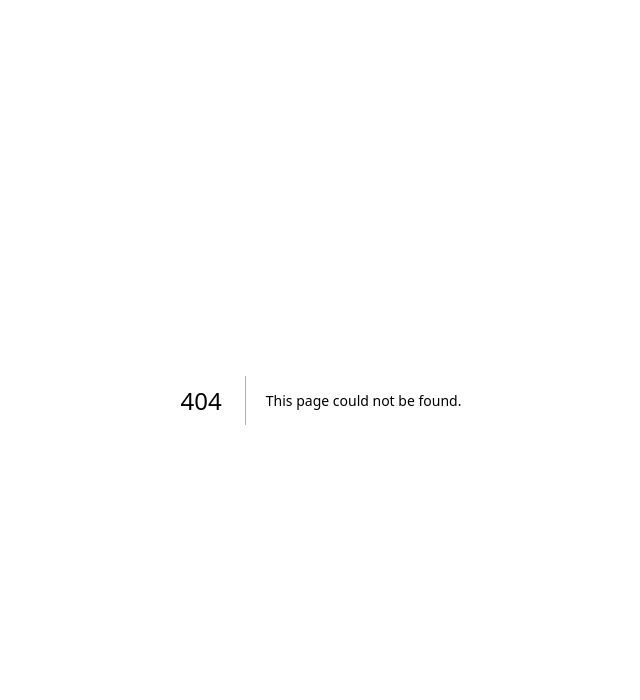
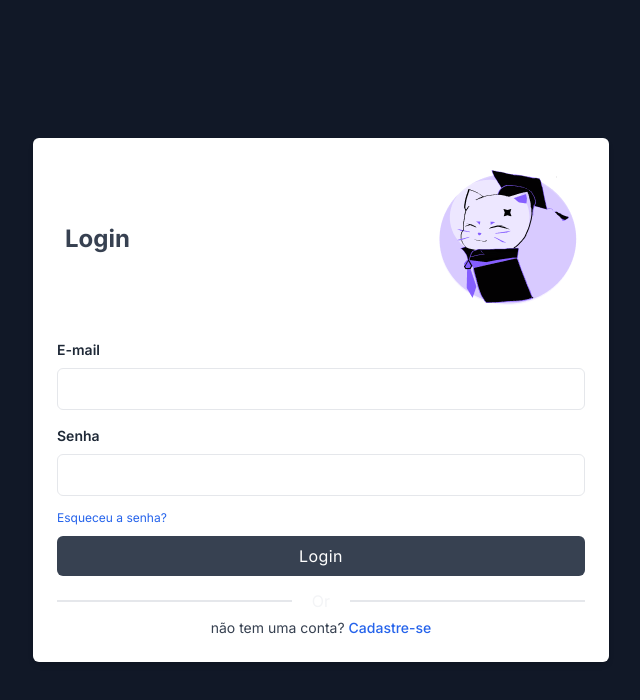
Before and after one commit to DiegoProcopio0/cursos-free, a Next.js app: page /login in a window 1280 px wide. Before the commit this address had no page. Shown: the top 700 px of the page, without its empty margins (319-959 px from the left). Built offline with nearby package versions, Linux system fonts and the light colour scheme.

Commit message:
add login

```diff
--- /dev/null
+++ b/app/cadastro/page.jsx
@@ -0,0 +1,75 @@
+import Link from "next/link";
+import Image from "next/image";
+import Logo from "../../public/assets/images/logo.png"
+
+export default function Cadastro() {
+  return (
+    <div className="relative flex flex-col items-center justify-center min-h-screen overflow-hidden">
+      <div className="w-full p-6 bg-white rounded-md shadow-md lg:max-w-xl mx-auto">
+            <div className="w-full  flex items-center justify-between p-2">
+                <h1 className="text-gray-700 font-bold text-2xl">Cadastro</h1>
+                <Image
+                    src={Logo}
+                    alt="logo do site"
+                />
+            </div>
+        <form action="/cadastro" method="POST" className="mt-6">
+          <div className="mb-4">
+            <label
+              htmlFor="nome"
+              className="block text-sm font-semibold text-gray-800"
+            >
+              Nome
+            </label>
+            <input
+              type="text"
+              className="block w-full px-4 py-2 mt-2 text-gray-700 bg-white border rounded-md focus:border-gray-400 focus:ring-gray-300 focus:outline-none focus:ring focus:ring-opacity-40"
+            />
+          </div>
+          <div className="mb-4">
+            <label
+              htmlFor="email"
+              className="block text-sm font-semibold text-gray-800"
+            >
+              E-mail
+            </label>
+            <input
+              type="email"
+              className="block w-full px-4 py-2 mt-2 text-gray-700 bg-white border rounded-md focus:border-gray-400 focus:ring-gray-300 focus:outline-none focus:ring focus:ring-opacity-40"
+            />
+          </div>
+          <div className="mb-2">
+            <label
+              htmlFor="password"
+              className="block text-sm font-semibold text-gray-800"
+            >
+              Senha
+            </label>
+            <input
+              type="password"
+              className="block w-full px-4 py-2 mt-2 text-gray-700 bg-white border rounded-md focus:border-gray-400 focus:ring-gray-300 focus:outline-none focus:ring focus:ring-opacity-40"
+            />
+          </div>
+          <div className="mt-2">
+            <button className="w-full px-4 py-2 tracking-wide text-white transition-colors duration-200 transform bg-gray-700 rounded-md hover:bg-gray-600 focus:outline-none focus:bg-gray-600">
+                Cadastre-se
+            </button>
+          </div>
+        </form>
+
+        <div className="relative flex items-center justify-center w-full mt-6 border border-t">
+          <div className="absolute px-5 bg-white">Or</div>
+        </div>
+        <p className="mt-4 text-sm text-center text-gray-700">
+            Já tem uma conta?{" "}
+          <Link
+            href="/login"
+            className="font-medium text-blue-600 hover:underline"
+          >
+            Login
+          </Link>
+        </p>
+      </div>
+    </div>
+  );
+}
--- a/app/components/Header.jsx
+++ b/app/components/Header.jsx
@@ -7,6 +7,7 @@ import Php from "../../public/assets/images/php.png"
 import Image from "next/image"
 import logo from "../../public/assets/images/logo.png"
 import Input from "../components/Input"
+import Menu from "../components/Menu"
 import React, { useState }  from 'react';
 import FilteredComponents from "./FilteredComponents"
 import About from "./About";
@@ -61,18 +62,14 @@ export default function Header() {
         <div>
             <header className="flex items-center justify-between py-4 px-3 bg-gray-200 sm:px-10 md:P-15 w-full ">
                 <Image
-                    className="sm:w-14 w-12 md:w-16"
+                    className="hidden sm:flex sm:w-14 w-12 md:w-16"
                     src={logo}
                     alt="Logo do nosso site, onManabi"
                 />
                 <Input
                     onSearch={handleSearch}
                 />
-                <nav className="hidden sm:flex">
-                    <ul>
-                        <li className="font-semibold cursor-pointer text-cyan-700 md:text-lg">Cursos Free</li>
-                    </ul>
-                </nav>
+                <Menu />
             </header>
             <Slider />
             <main className="sm:px-9">
--- /dev/null
+++ b/app/components/Menu.jsx
@@ -0,0 +1,63 @@
+// components/Navbar.js
+import { useState } from 'react';
+import Link from 'next/link';
+
+const Navbar = () => {
+  const [isMenuOpen, setIsMenuOpen] = useState(false);
+
+  const toggleMenu = () => {
+    setIsMenuOpen(!isMenuOpen);
+  };
+
+  return (
+    <nav className="bg-gray-500 p-4">
+      <div className="container mx-auto flex justify-between items-center">
+        <div className="hidden md:flex justify-between items-center gap-4 font-bold  ">
+          <Link
+            href="/login"
+            legacyBehavior
+          >
+           Login
+          </Link>
+          <Link href="/cadastro" legacyBehavior>
+            Cadastro
+          </Link>
+        </div>
+
+        {/* Hambúrguer para telas menores */}
+        <div className="md:hidden">
+          <button className="text-white" onClick={toggleMenu}>
+            <svg
+              xmlns="http://www.w3.org/2000/svg"
+              fill="none"
+              viewBox="0 0 24 24"
+              stroke="currentColor"
+              className="h-6 w-6"
+            >
+              <path
+                strokeLinecap="round"
+                strokeLinejoin="round"
+                strokeWidth="2"
+                d="M4 6h16M4 12h16m-7 6h7"
+              />
+            </svg>
+          </button>
+        </div>
+
+        {/* Menu de hambúrguer visível apenas quando está aberto */}
+        {isMenuOpen && (
+          <div className="md:hidden absolute top-16 left-0 right-0 w-full mx-auto bg-gray-500">
+            <Link href="/login" legacyBehavior>
+              Login
+            </Link>
+            <Link href="/cadastro" legacyBehavior>
+              Cadastro
+            </Link>
+          </div>
+        )}
+      </div>
+    </nav>
+  );
+};
+
+export default Navbar;
--- /dev/null
+++ b/app/components/Navbar.jsx
@@ -0,0 +1,28 @@
+// components/Navbar.js
+import Link from 'next/link';
+
+const Navbar = () => {
+  return (
+    <nav className="bg-gray-800 p-4">
+      <div className="container mx-auto flex items-center justify-between">
+        <Link href="/">
+          <a className="text-white text-xl font-bold">Seu Logo</a>
+        </Link>
+
+        <div className="flex space-x-4">
+          <Link href="/">
+            <a className="text-white">Home</a>
+          </Link>
+          <Link href="/sobre">
+            <a className="text-white">Sobre</a>
+          </Link>
+          <Link href="/contato">
+            <a className="text-white">Contato</a>
+          </Link>
+        </div>
+      </div>
+    </nav>
+  );
+};
+
+export default Navbar;
--- /dev/null
+++ b/app/login/page.jsx
@@ -0,0 +1,69 @@
+import Link from "next/link";
+import Image from "next/image";
+import Logo from "../../public/assets/images/logo.png"
+
+export default function Login() {
+  return (
+    <div className="relative flex flex-col items-center justify-center min-h-screen overflow-hidden">
+      <div className="w-full p-6 bg-white rounded-md shadow-md lg:max-w-xl mx-auto">
+            <div className="w-full  flex items-center justify-between p-2">
+                <h1 className="text-gray-700 font-bold text-2xl">Login</h1>
+                <Image
+                    src={Logo}
+                    alt="logo do site"
+                />
+            </div>
+        <form action="/login" method="POST" className="mt-6">
+          <div className="mb-4">
+            <label
+              htmlFor="email"
+              className="block text-sm font-semibold text-gray-800"
+            >
+              E-mail
+            </label>
+            <input
+              type="email"
+              className="block w-full px-4 py-2 mt-2 text-gray-700 bg-white border rounded-md focus:border-gray-400 focus:ring-gray-300 focus:outline-none focus:ring focus:ring-opacity-40"
+            />
+          </div>
+          <div className="mb-2">
+            <label
+              htmlFor="password"
+              className="block text-sm font-semibold text-gray-800"
+            >
+              Senha
+            </label>
+            <input
+              type="password"
+              className="block w-full px-4 py-2 mt-2 text-gray-700 bg-white border rounded-md focus:border-gray-400 focus:ring-gray-300 focus:outline-none focus:ring focus:ring-opacity-40"
+            />
+          </div>
+          <Link
+            href="/forget"
+            className="text-xs text-blue-600 hover:underline"
+          >
+            Esqueceu a senha?
+          </Link>
+          <div className="mt-2">
+            <button className="w-full px-4 py-2 tracking-wide text-white transition-colors duration-200 transform bg-gray-700 rounded-md hover:bg-gray-600 focus:outline-none focus:bg-gray-600">
+              Login
+            </button>
+          </div>
+        </form>
+
+        <div className="relative flex items-center justify-center w-full mt-6 border border-t">
+          <div className="absolute px-5 bg-white">Or</div>
+        </div>
+        <p className="mt-4 text-sm text-center text-gray-700">
+            não tem uma conta?{" "}
+          <Link
+            href="/cadastro"
+            className="font-medium text-blue-600 hover:underline"
+          >
+            Cadastre-se
+          </Link>
+        </p>
+      </div>
+    </div>
+  );
+}
```
